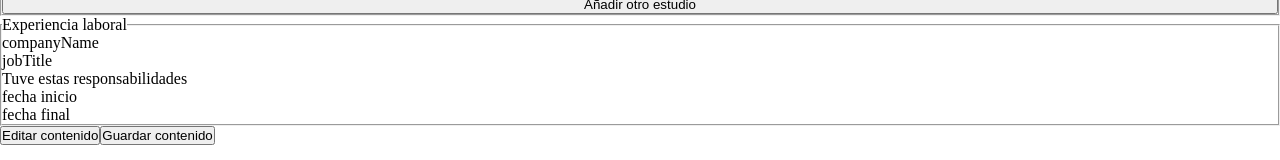
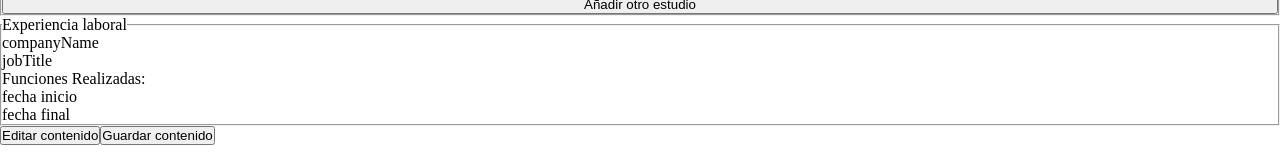
Before and after one commit to kopolo435/cv-application, a React (Vite) app: page / in a window 1280 px wide. Shown: the part 166-326 px from the top of the page. Built offline with nearby package versions, Linux system fonts and the light colour scheme.

Commit message:
Implementa guardado de valor de textArea
Tambien agrega funcionalidad para display de estos valores

```diff
--- a/src/components/TextAreaField.jsx
+++ b/src/components/TextAreaField.jsx
@@ -1,26 +1,39 @@
-function TextAreaInfo({ name }) {
+import { useState } from "react";
+
+function TextAreaInfo({ name, textValue }) {
   return (
     <div className="textArea">
-      <p>{name}</p>
-      <p>Tuve estas responsabilidades</p>
+      <p>Funciones Realizadas:</p>
+      <p>{textValue}</p>
     </div>
   );
 }
 
-function TextAreaInput({ name }) {
+function TextAreaInput({ name, textValue, onInput }) {
   return (
     <label>
       {name}
-      <textarea name={name} cols="30" rows="5"></textarea>
+      <textarea
+        name={name}
+        cols="30"
+        rows="5"
+        value={textValue}
+        onChange={(e) => onInput(e.target.value)}
+      ></textarea>
     </label>
   );
 }
 
 function TextAreaField({ status, name }) {
+  const [textValue, setTextValue] = useState("");
   return status === "edit" ? (
-    <TextAreaInput name={name}></TextAreaInput>
+    <TextAreaInput
+      name={name}
+      textValue={textValue}
+      onInput={setTextValue}
+    ></TextAreaInput>
   ) : (
-    <TextAreaInfo name={name}></TextAreaInfo>
+    <TextAreaInfo name={name} textValue={textValue}></TextAreaInfo>
   );
 }
 
```
